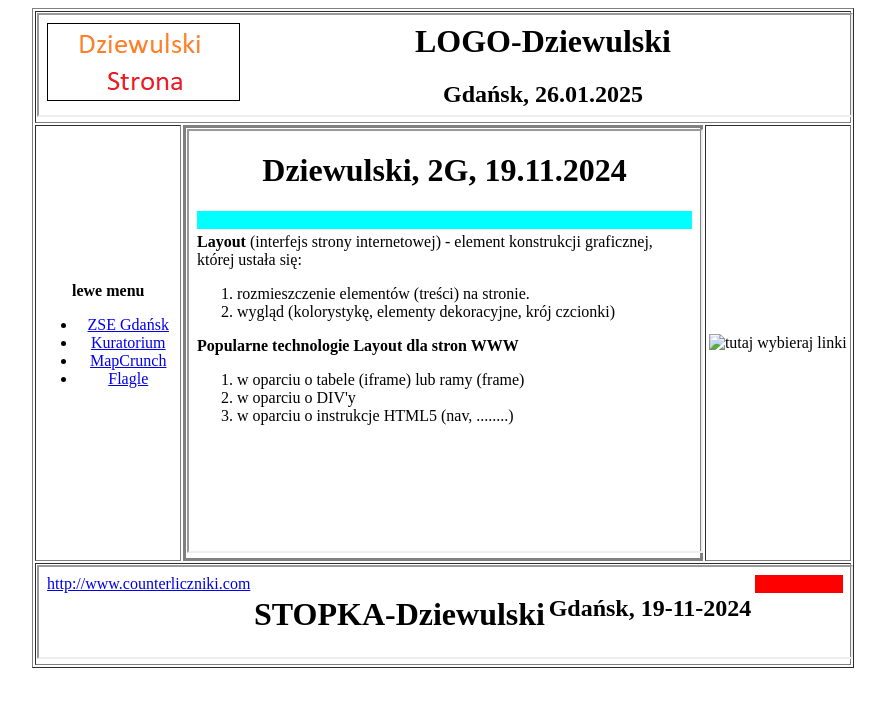
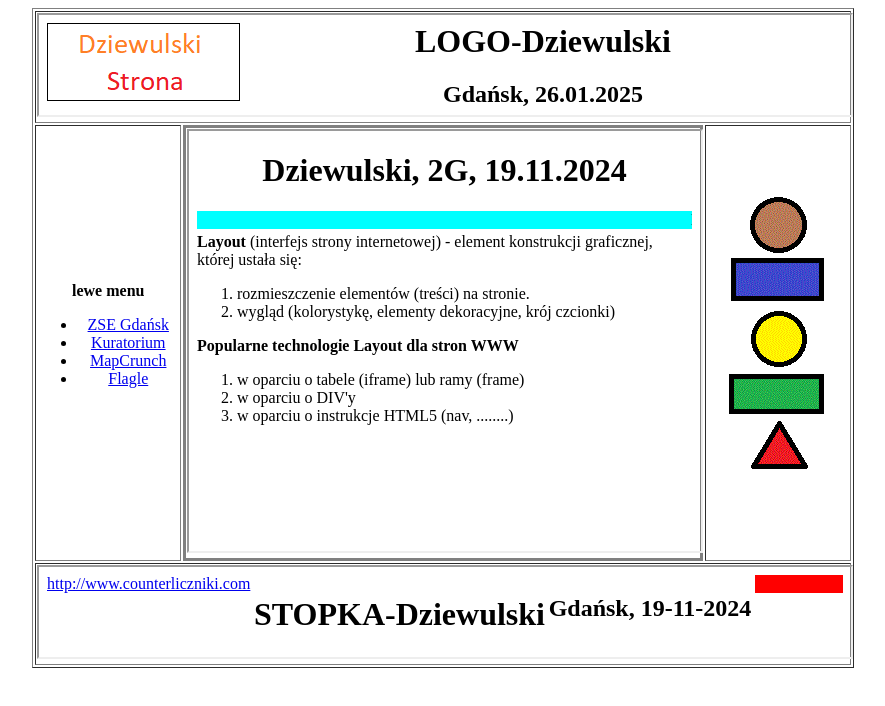
Before and after one commit to fasolka092/fasolka321, a plain HTML site: page index.html in a window 1280 px wide. Shown: the whole page, without its empty margins (197-1082 px from the left). Drawn offline with Linux system fonts and the light colour scheme.

Commit message:
Update index.html

```diff
--- a/index.html
+++ b/index.html
@@ -34,7 +34,7 @@
 					<area shape="rect" coords="4,184,94,222" href="mailto:Adakacz@edu.gdansk.pl" target="obszar_glowny">
 					<area shape="poly" coords="50,230,23,277,78,277" href="https://adamkaczorowski938.github.io/zad1-6.html">
 				</map>
-				<img src="zdjęcia/Mapa_Dziewulski.gif" alt="tutaj wybieraj linki" usemap="#mapa_Dziewuslki">
+				<img src="Mapa_Dziewulski.gif" alt="tutaj wybieraj linki" usemap="#mapa_Dziewuslki">
 			</td>
 		</tr>
 
```
